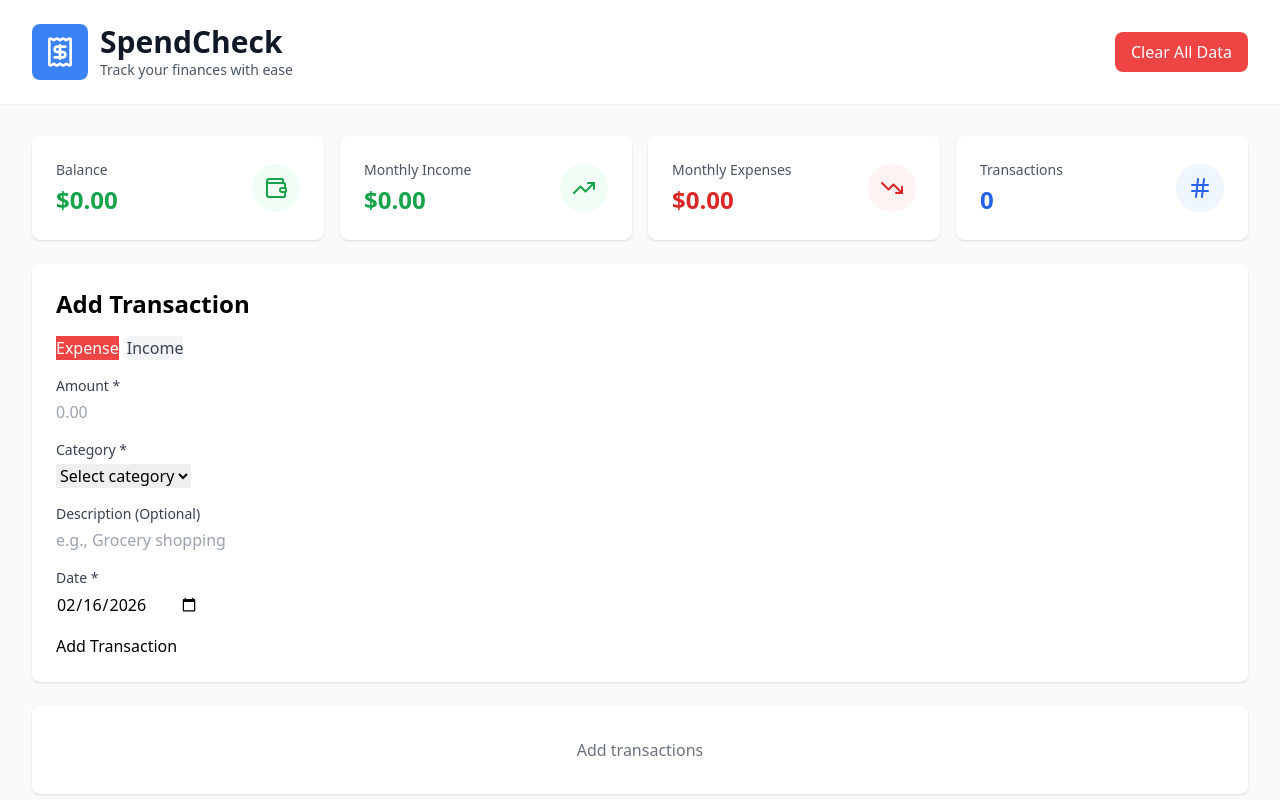
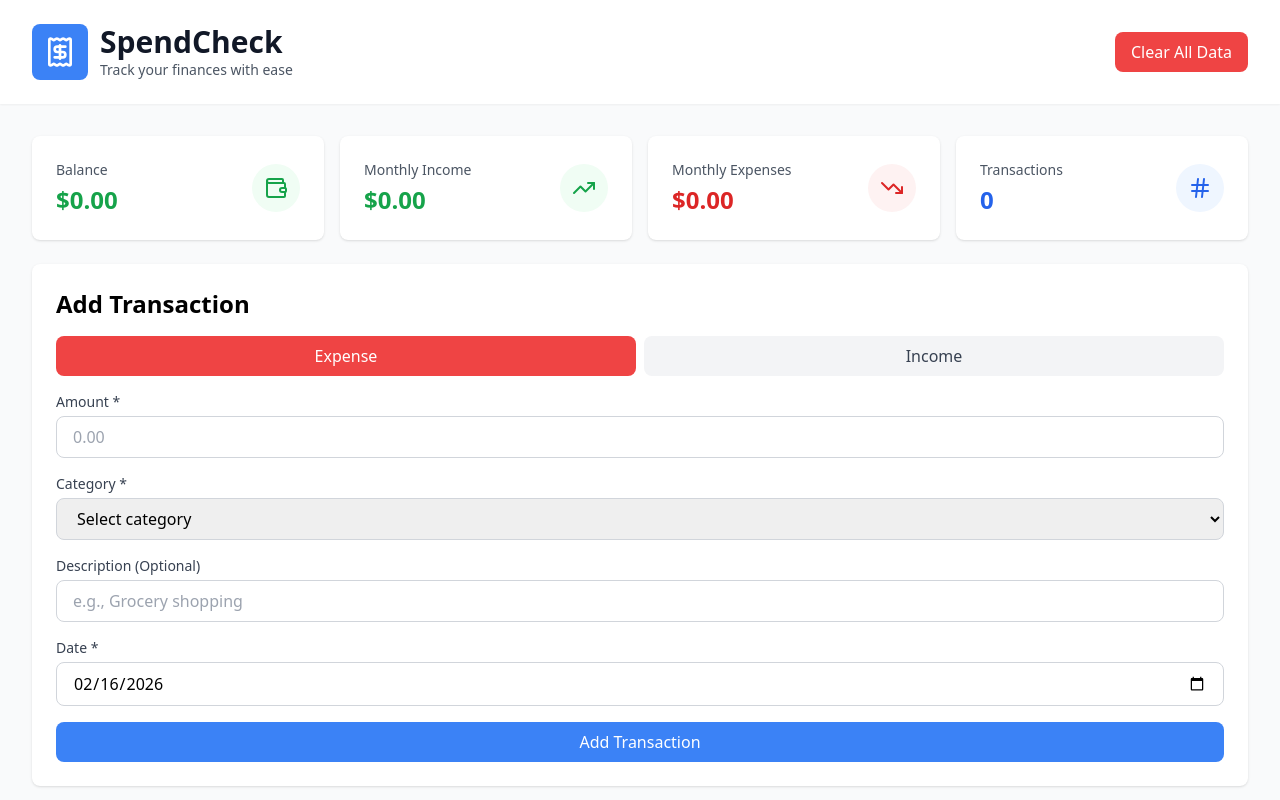
Before and after one commit to KeshavxA/SpendCheck, a React (Vite) app: page / in a window 1280 px wide. Shown: the top 800 px of the page. Built offline with nearby package versions, Linux system fonts and the light colour scheme.

Commit message:
feat: complete SpendCheck core logic

```diff
--- a/src/components/Charts.jsx
+++ b/src/components/Charts.jsx
@@ -9,7 +9,6 @@ const Charts = () => {
 
   const categoryData = getCategoryBreakdown(transactions);
 
-  // Get colors for categories
   const dataWithColors = categoryData.map(item => {
     const category = EXPENSE_CATEGORIES.find(cat => cat.name === item.name);
     return {
@@ -18,7 +17,6 @@ const Charts = () => {
     };
   });
 
-  // Income vs Expense data
   const incomeVsExpense = [
     {
       name: 'Income',
@@ -42,7 +40,6 @@ const Charts = () => {
 
   return (
     <div className="grid grid-cols-1 lg:grid-cols-2 gap-6">
-      {/* Category Breakdown Chart */}
       {categoryData.length > 0 && (
         <div className="bg-white rounded-lg shadow p-6">
           <h3 className="text-xl font-bold mb-4">Spending by Category</h3>
@@ -69,7 +66,6 @@ const Charts = () => {
         </div>
       )}
 
-      {/* Income vs Expense Chart */}
       <div className="bg-white rounded-lg shadow p-6">
         <h3 className="text-xl font-bold mb-4">Income vs Expenses (This Month)</h3>
         <ResponsiveContainer width="100%" height={300}>
--- a/src/components/TransactionForm.jsx
+++ b/src/components/TransactionForm.jsx
@@ -60,7 +60,6 @@ const TransactionForm = ({ editingTransaction, onCancelEdit }) => {
       addTransaction(transaction);
     }
 
-    // Reset form
     setFormData({
       type: TRANSACTION_TYPES.EXPENSE,
       amount: '',
@@ -78,7 +77,6 @@ const TransactionForm = ({ editingTransaction, onCancelEdit }) => {
       [name]: value,
       ...(name === 'type' && { category: '' })
     }));
-    // Clear error when user starts typing
     if (errors[name]) {
       setErrors(prev => ({ ...prev, [name]: '' }));
     }
@@ -91,7 +89,6 @@ const TransactionForm = ({ editingTransaction, onCancelEdit }) => {
       </h2>
 
       <form onSubmit={handleSubmit} className="space-y-4">
-        {/* Type Toggle */}
         <div className="flex gap-2">
           <button
             type="button"
@@ -100,7 +97,7 @@ const TransactionForm = ({ editingTransaction, onCancelEdit }) => {
               type: TRANSACTION_TYPES.EXPENSE,
               category: ''
             }))}
-            className={`${
+            className={`flex-1 py-2 rounded-lg font-medium transition-colors ${
               formData.type === TRANSACTION_TYPES.EXPENSE
                 ? 'bg-red-500 text-white'
                 : 'bg-gray-100 text-gray-700'
@@ -115,7 +112,7 @@ const TransactionForm = ({ editingTransaction, onCancelEdit }) => {
               type: TRANSACTION_TYPES.INCOME,
               category: ''
             }))}
-            className={`${
+            className={`flex-1 py-2 rounded-lg font-medium transition-colors ${
               formData.type === TRANSACTION_TYPES.INCOME
                 ? 'bg-green-500 text-white'
                 : 'bg-gray-100 text-gray-700'
@@ -125,7 +122,6 @@ const TransactionForm = ({ editingTransaction, onCancelEdit }) => {
           </button>
         </div>
 
-        {/* Amount */}
         <div>
           <label className="block text-sm font-medium text-gray-700 mb-1">
             Amount *
@@ -136,7 +132,8 @@ const TransactionForm = ({ editingTransaction, onCancelEdit }) => {
             value={formData.amount}
             onChange={handleChange}
             step="0.01"
-            className={` ${
+            className={`w-full px-4 py-2 border rounded-lg focus:ring-2
+              focus:ring-blue-500 focus:border-transparent ${
               errors.amount ? 'border-red-500' : 'border-gray-300'
             }`}
             placeholder="0.00"
@@ -146,17 +143,17 @@ const TransactionForm = ({ editingTransaction, onCancelEdit }) => {
           )}
         </div>
 
-        {/* Category */}
         <div>
           <label className="block text-sm font-medium text-gray-700 mb-1">
             Category *
           </label>
           <select
             name="category"
-
-            className={`
-               ${
-               'border-gray-300'
+            value={formData.category}
+            onChange={handleChange}
+            className={`w-full px-4 py-2 border rounded-lg focus:ring-2
+              focus:ring-blue-500 focus:border-transparent ${
+              errors.category ? 'border-red-500' : 'border-gray-300'
             }`}
           >
             <option value="">Select category</option>
@@ -164,11 +161,11 @@ const TransactionForm = ({ editingTransaction, onCancelEdit }) => {
               <option key={cat.name} value={cat.name}>{cat.name}</option>
             ))}
           </select>
-
-
+          {errors.category && (
+            <p className="text-red-500 text-sm mt-1">{errors.category}</p>
+          )}
         </div>
 
-        {/* Description */}
         <div>
           <label className="block text-sm font-medium text-gray-700 mb-1">
             Description (Optional)
@@ -176,12 +173,14 @@ const TransactionForm = ({ editingTransaction, onCancelEdit }) => {
           <input
             type="text"
             name="description"
-
+            value={formData.description}
+            onChange={handleChange}
+            className="w-full px-4 py-2 border border-gray-300 rounded-lg
+              focus:ring-2 focus:ring-blue-500 focus:border-transparent"
             placeholder="e.g., Grocery shopping"
           />
         </div>
 
-        {/* Date */}
         <div>
           <label className="block text-sm font-medium text-gray-700 mb-1">
             Date *
@@ -190,18 +189,22 @@ const TransactionForm = ({ editingTransaction, onCancelEdit }) => {
             type="date"
             name="date"
             value={formData.date}
-
+            onChange={handleChange}
+            className={`w-full px-4 py-2 border rounded-lg focus:ring-2
+              focus:ring-blue-500 focus:border-transparent ${
+              errors.date ? 'border-red-500' : 'border-gray-300'
+            }`}
           />
           {errors.date && (
             <p className="text-red-500 text-sm mt-1">{errors.date}</p>
           )}
         </div>
 
-        {/* Submit Button */}
         <div className="flex gap-2">
           <button
             type="submit"
-
+            className="flex-1 bg-blue-500 text-white py-2 px-4 rounded-lg
+              hover:bg-blue-600 transition-colors font-medium"
           >
             {editingTransaction ? 'Update' : 'Add'} Transaction
           </button>
--- a/src/context/FinanceContext.jsx
+++ b/src/context/FinanceContext.jsx
@@ -15,7 +15,6 @@ export const useFinance = () => {
 export const FinanceProvider = ({ children }) => {
   const [state, dispatch] = useReducer(financeReducer, initialState);
 
-  // Load data on mount
   useEffect(() => {
     const savedTransactions = loadTransactions();
     if (savedTransactions.length > 0) {
@@ -23,7 +22,6 @@ export const FinanceProvider = ({ children }) => {
     }
   }, []);
 
-  // Save data whenever transactions change
   useEffect(() => {
     if (state.transactions.length > 0 || localStorage.getItem('spendcheck_data')) {
       saveTransactions(state.transactions);
```
Also changed, not shown: src/components/Dashboard.jsx (+0 -8 lines).
